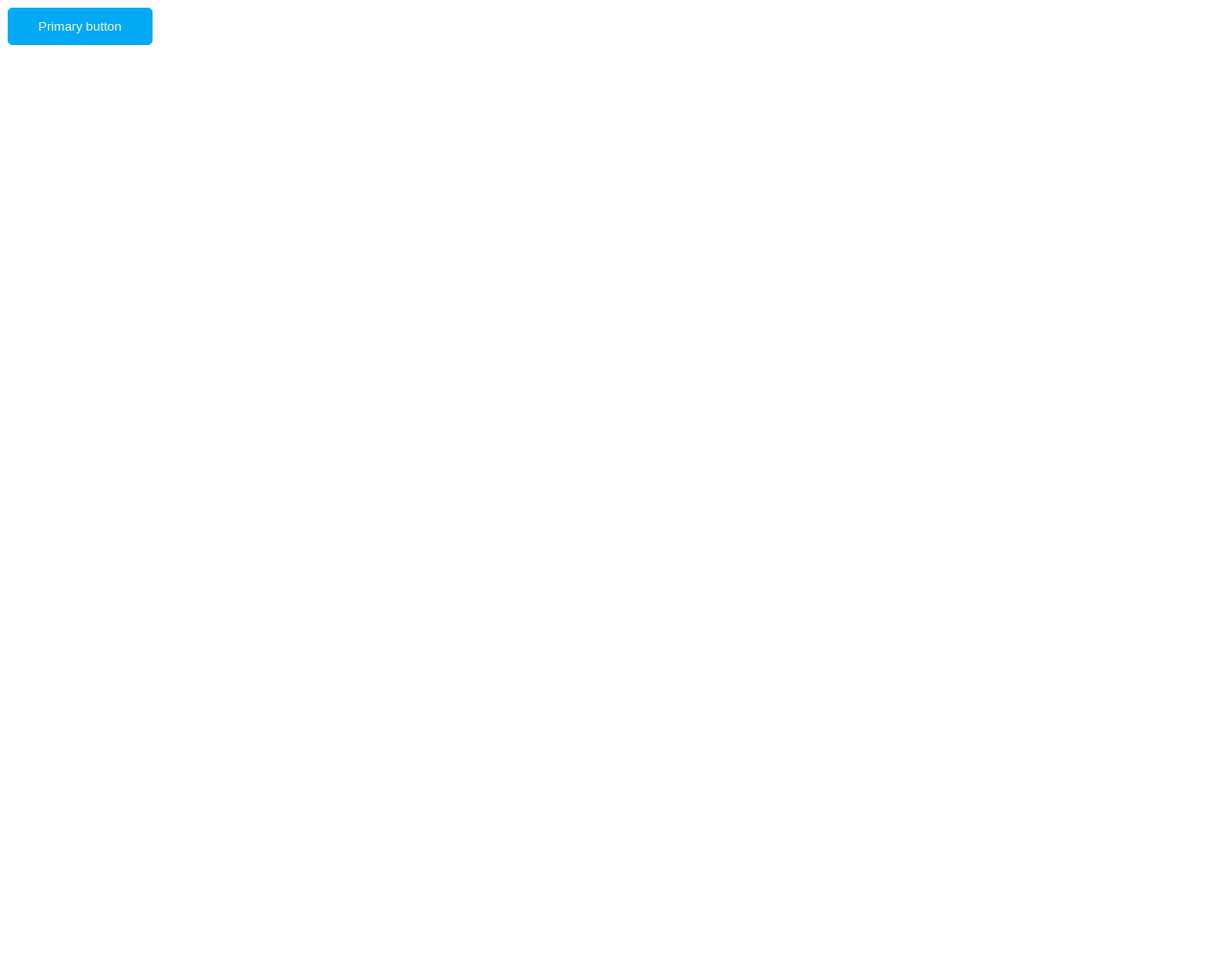
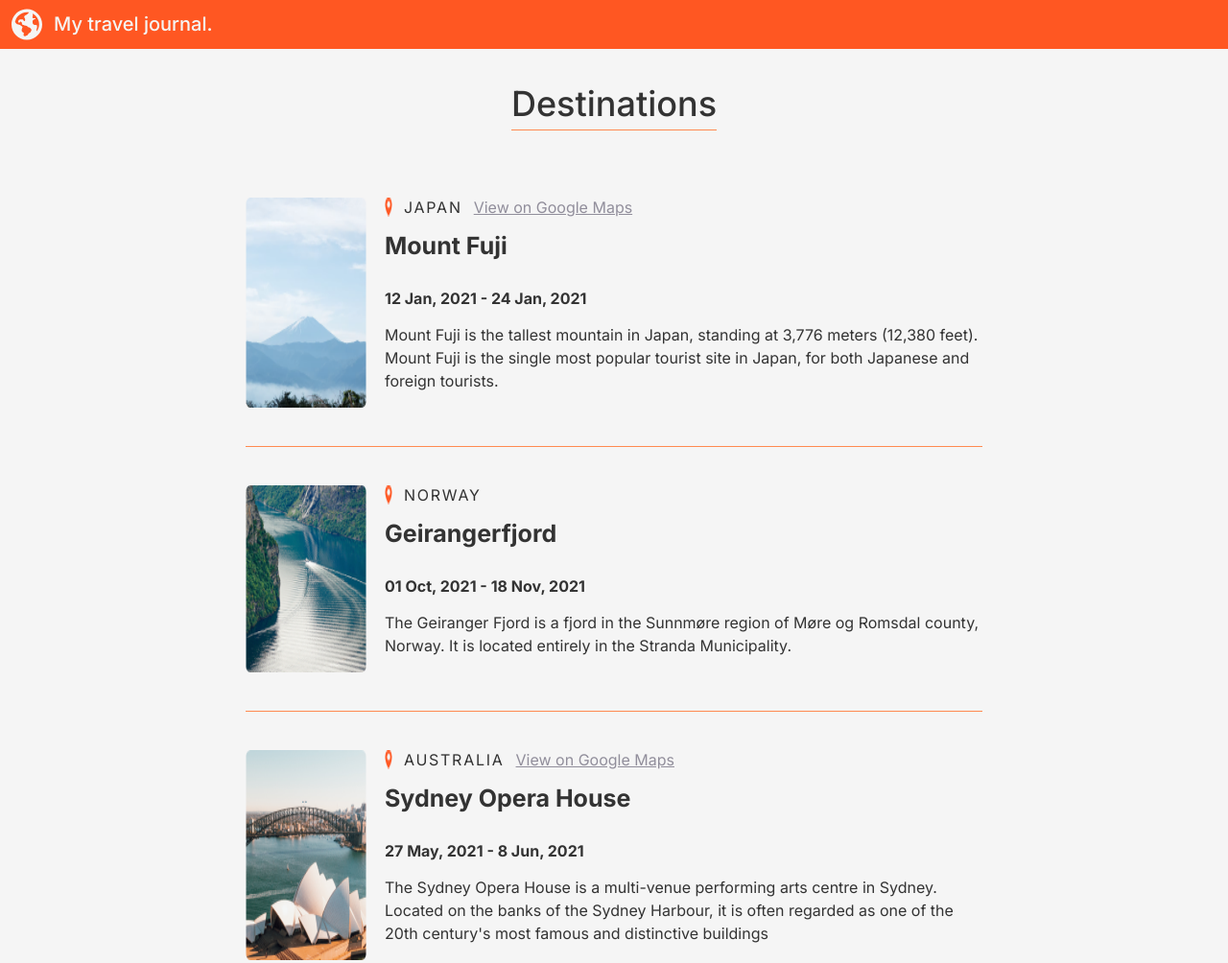
Before and after one commit to michalina-ok/travel_destinations, a plain HTML site: page index.html in a window 1280 px wide. Shown: the top 1004 px of the page at 96% size. Before the commit the page ends 800 px from the top, so only its background shows below. Drawn offline with Linux system fonts and the light colour scheme.

Commit message:
front-end done

```diff
--- a/index.html
+++ b/index.html
@@ -8,7 +8,65 @@
     <link rel="stylesheet" href="style.css" />
   </head>
   <body>
-    <button class="primary-button">Primary button</button>
+    <header>
+      <img src="/assets/globe_icon.svg">
+      <h1><a href="index.html">My travel journal.</a></h1></header>
+      <main>
+    <h2>Destinations</h2>
+    <div class="destinations-container">
+    <div class="destination-card">
+      <img src="/assets/Japan.png">
+      <div>
+        <div class="location">
+          <div>
+            <div>
+              <img src="/assets/location_icon.png">
+            <div class="country">Japan</div>
+          </div>
+          <a href="" class="google-maps">View on Google Maps</a></div>
+
+        <div class="place">Mount Fuji</div>
+      </div>
+        <div class="stay-dates"><span class="arrival-date">12 Jan, 2021</span> - <span class="leave-date">24 Jan, 2021</span></div>
+<p class="description">Mount Fuji is the tallest mountain in Japan, standing at 3,776 meters (12,380 feet). Mount Fuji is the single most popular tourist site in Japan, for both Japanese and foreign tourists.</p>
+</div>
+    </div>
+    <div class="destination-card">
+      <img src="/assets/Norway.png">
+      <div>
+        <div class="location">
+          <div>
+            <div>
+              <img src="/assets/location_icon.png">
+            <div class="country">Norway</div>
+          </div>
+      </div>
+
+        <div class="place">Geirangerfjord</div>
+      </div>
+        <div class="stay-dates"><span class="arrival-date">01 Oct, 2021</span> - <span class="leave-date">18 Nov, 2021</span></div>
+<p class="description">The Geiranger Fjord is a fjord in the Sunnmøre region of Møre og Romsdal county, Norway. It is located entirely in the Stranda Municipality.</p>
+</div>
+    </div>
+    <div class="destination-card">
+      <img src="/assets/Australia.png">
+      <div>
+        <div class="location">
+          <div>          <div>
+            <img src="/assets/location_icon.png">
+          <div class="country">Australia</div>
+        </div>
+          <a href="" class="google-maps">View on Google Maps</a></div>
+
+        <div class="place">Sydney Opera House</div>
+      </div>
+        <div class="stay-dates"><span class="arrival-date">27 May, 2021</span> - <span class="leave-date">8 Jun, 2021</span></div>
+<p class="description">The Sydney Opera House is a multi-venue performing arts centre in Sydney. Located on the banks of the Sydney Harbour, it is often regarded as one of the 20th century's most famous and distinctive buildings</p>
+</div>
+    </div>
+  </div>
+    <a href="/form.html" class="primary-button">Add entry</a>
+  </main>
     <script src="script.js"></script>
   </body>
 </html>
--- a/style.css
+++ b/style.css
@@ -1,18 +1,31 @@
-@import url('https://fonts.googleapis.com/css2?family=Archivo&family=Inter:wght@400;500;600;700;800;900&family=Work+Sans:wght@300;400;600;700&display=swap');
+@import url("https://fonts.googleapis.com/css2?family=Archivo&family=Inter:wght@400;500;600;700;800;900&family=Work+Sans:wght@300;400;600;700&display=swap");
 
 :root {
-    --accent-color: #FF5722;
-    --accent-border-color: #FF8A50;
+  --accent-color: #ff5722;
+  --accent-border-color: #ff8a50;
   --dark-font-color: #333333;
-    --light-font-color: #F5F5F5;
-    --placeholder-font-color: #C2C2C2;
-    --button-primary-bkg-color: #03A9F4;
-    --primary-font-style: 'Inter', sans-serif;
+  --light-font-color: #f5f5f5;
+  --placeholder-font-color: #c2c2c2;
+  --button-primary-bkg-color: #03a9f4;
+  --primary-font-style: "Inter", sans-serif;
 }
 
 body {
+  margin: 0;
   font-family: var(--primary-font-style);
   color: var(--dark-font-color);
+  background: #F5F5F5;
+}
+
+main {
+  display: flex;
+  justify-content: center;
+  flex-direction: column;
+  align-items: center;
+}
+
+a {
+    text-decoration: none;
 }
 
 .primary-button {
@@ -25,5 +38,72 @@ border: none;
 }
 
 .secondary-button {
+}
 
+header {
+  display: flex;
+  gap: 12px;
+  width: 100%;
+  background-color: var(--accent-color);
+  padding-left: 12px;
 }
+
+header a {
+    color: var(--light-font-color);
+}
+
+h1 {
+  font-size: 20px;
+  font-weight: 500;
+}
+
+h2 {
+  font-size: 36px;
+  font-weight: 500;
+  border-bottom: var(--accent-border-color) 1px solid;
+  line-height: 150%; /* 54px */
+}
+
+.destinations-container {
+width: 60%;
+}
+
+.destination-card {
+    display: flex;
+    gap: 19px;
+    padding: 40px 0;
+    border-bottom: var(--accent-border-color) 1px solid;
+}
+
+.google-maps {
+  color: #918E9B;
+  text-decoration: underline;
+}
+
+.location div {
+  display: flex;
+  gap: 12px;
+}
+
+.place {
+  margin-top: 15px;
+  margin-bottom: 30px;
+}
+
+.country {
+  text-transform: uppercase;
+  letter-spacing: 1.741px;
+}
+
+.stay-dates {
+  font-weight: 700;
+}
+
+.place {
+  font-size: 25px;
+font-weight: 700;
+}
+
+.description {
+  line-height: 150%;
+}
```
Also changed, not shown: assets/Australia.png (added), assets/Japan.png (added), assets/Norway.png (added), assets/globe_icon.svg (added), assets/location_icon.png (added). Lines whose indentation alone changed are shown as unchanged.
